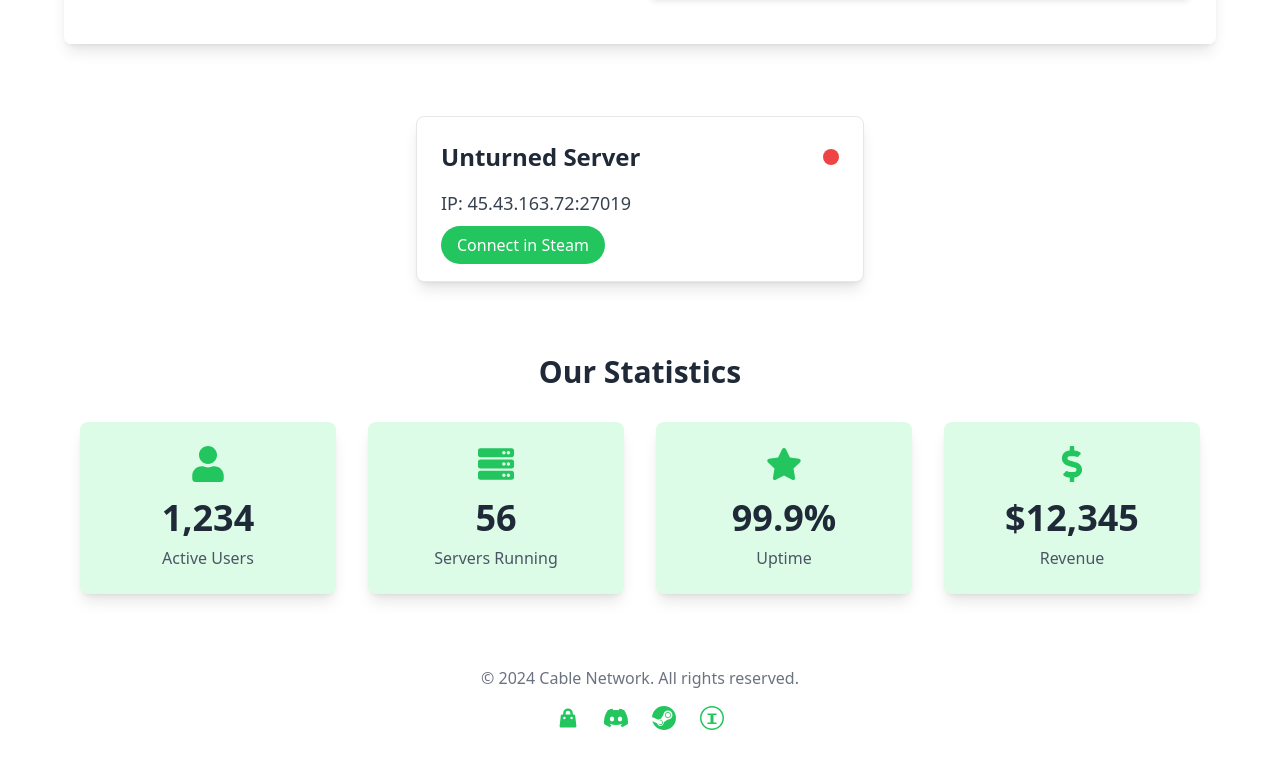
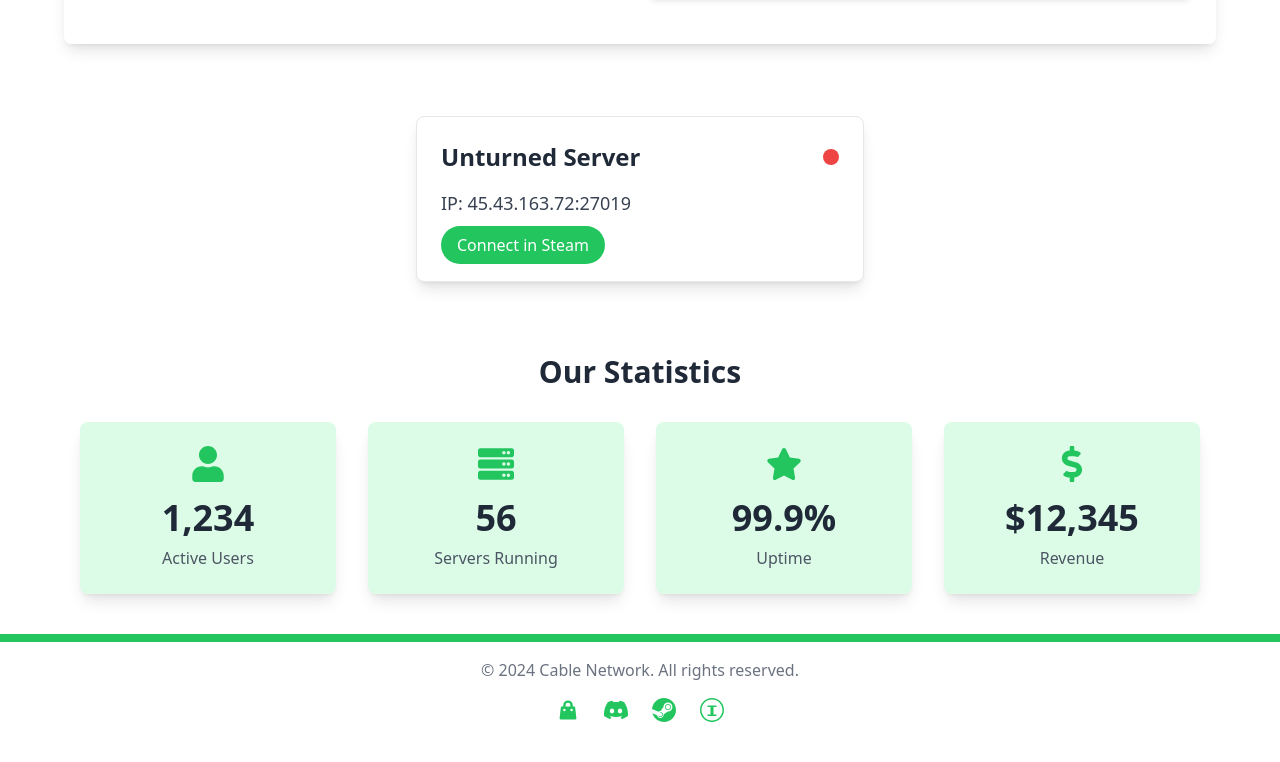
Before and after one commit to CheeseLad/cablenetwork-website, a React (Create React App) app: page / in a window 1280 px wide. Shown: the part 460-1222 px from the top of the page. After the commit the page ends 1198 px from the top, so only its background shows below. Built offline with nearby package versions, Linux system fonts and the light colour scheme; no server answers.

Commit message:
line to footer bottom

```diff
--- a/src/components/Footer.jsx
+++ b/src/components/Footer.jsx
@@ -5,7 +5,8 @@ const Footer = () => {
 
   return (
     <footer className="bg-white shadow-lg mt-auto">
-      <div className="max-w-6xl mx-auto px-4 py-8">
+                <div className="block py-1 bg-green-500"></div>
+      <div className="max-w-6xl mx-auto px-4 py-4">
         <div className="text-center mb-4">
           <p className="text-gray-500">© {currentYear} Cable Network. All rights reserved.</p>
         </div>
```
